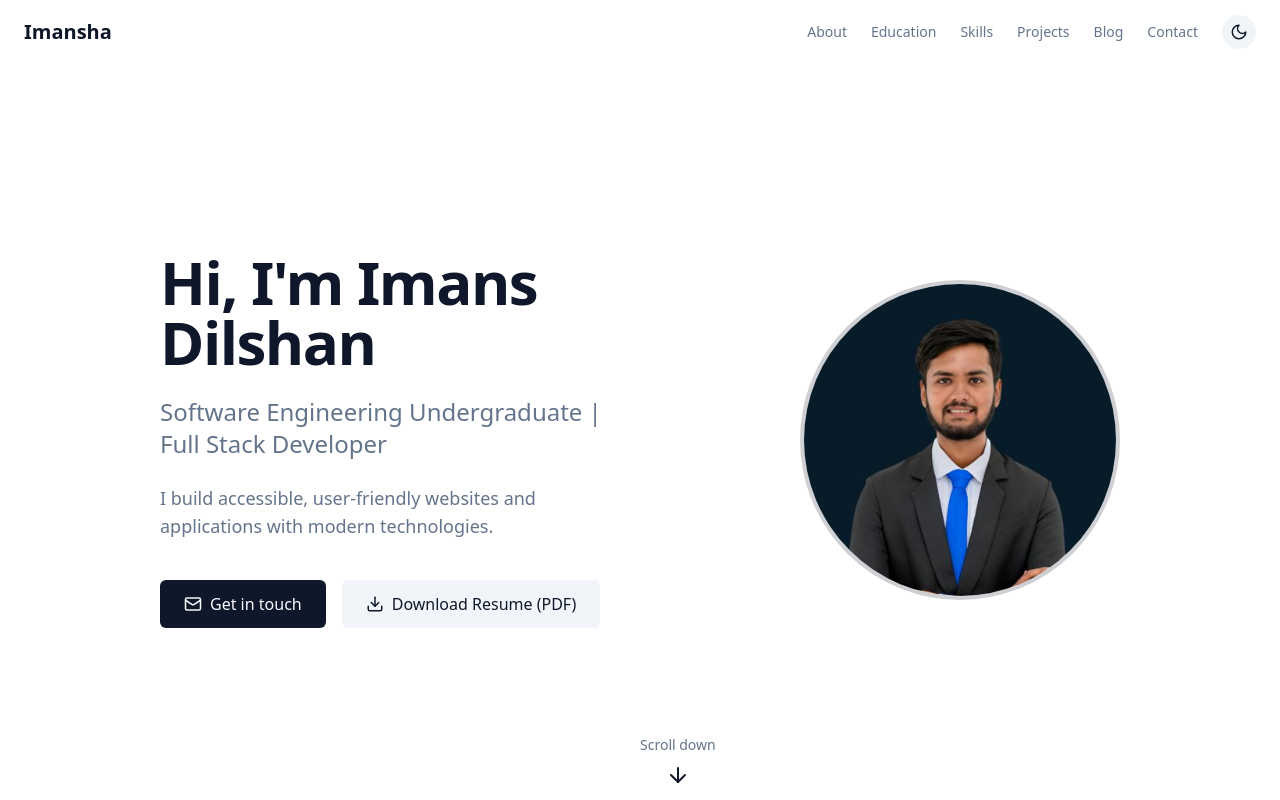
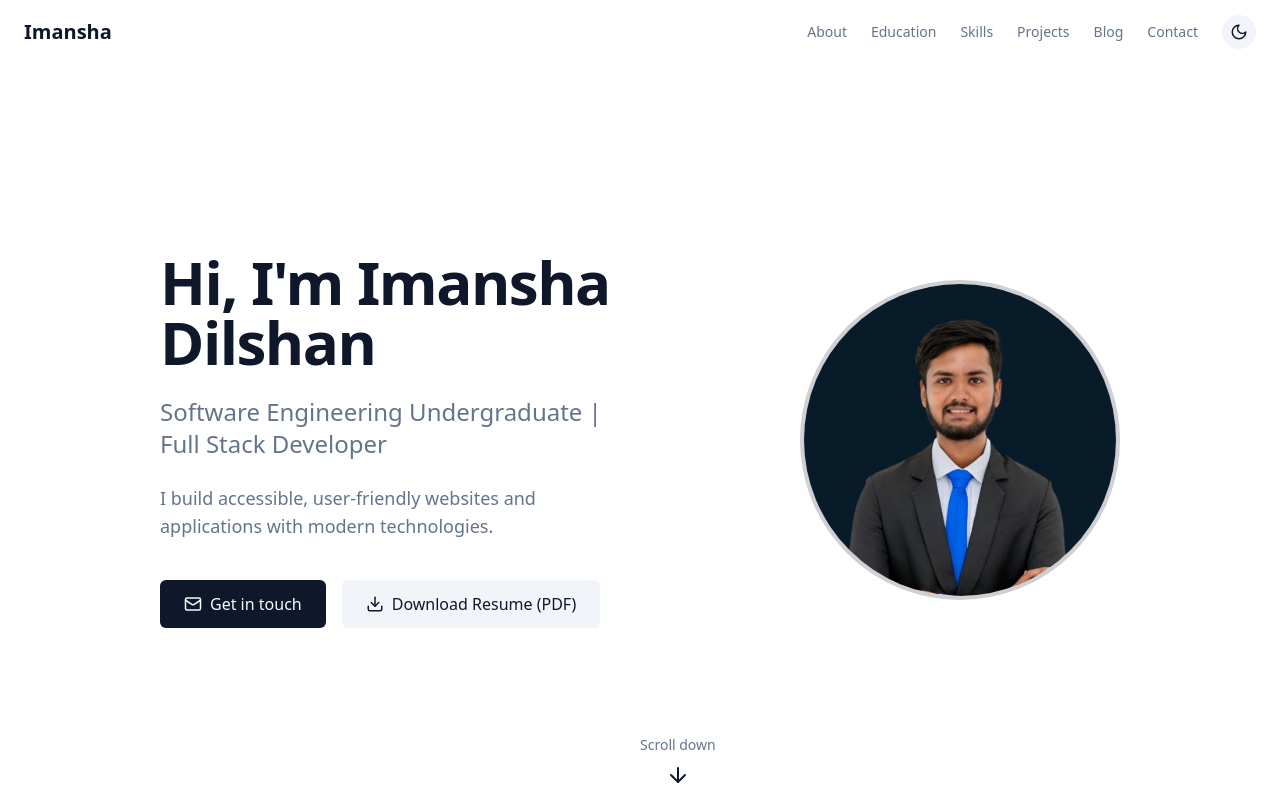
Before and after one commit to ima-69/Imansha-s-Portfolio, a React app: page / in a window 1280 px wide. Shown: the top 800 px of the page. Built offline with nearby package versions, Linux system fonts and the light colour scheme; the HTML template or start-up script is replaced by a standard one.

Commit message:
rechanged name

```diff
--- a/src/components/Hero.tsx
+++ b/src/components/Hero.tsx
@@ -26,7 +26,7 @@ export function Hero() {
       <div className="container max-w-5xl mx-auto flex flex-col md:flex-row items-center justify-between gap-12">
         <div className="flex-1 space-y-6">
           <h1 className="text-4xl md:text-5xl lg:text-6xl font-bold tracking-tight">
-            Hi, I'm <span className="text-primary">Imans Dilshan</span>
+            Hi, I'm <span className="text-primary">Imansha Dilshan</span>
           </h1>
           <p className="text-xl md:text-2xl text-muted-foreground">
             Software Engineering Undergraduate | Full Stack Developer
```
